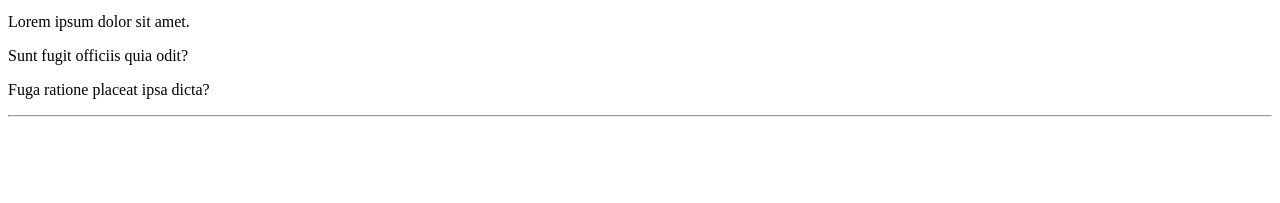
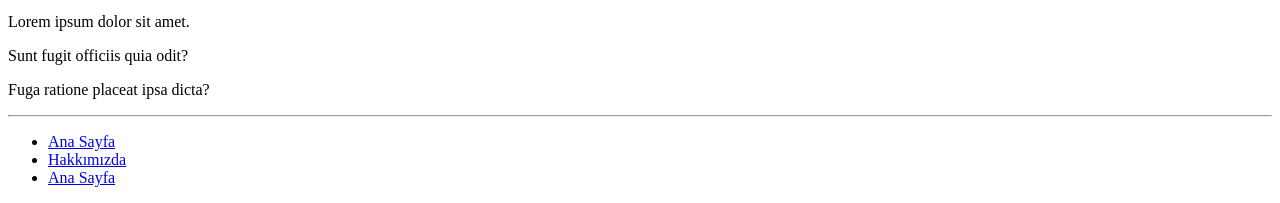
Before and after one commit to Mucahid-Canbey/Html-Bolum-Sonu, a plain HTML site: page about-us.html in a window 1280 px wide. Shown: the part 1527-1730 px from the top of the page. Before the commit the page ends 1652 px from the top, so only its background shows below. Drawn offline with Linux system fonts and the light colour scheme.

Commit message:
index.html | Footer bölümüne navigasyon eklendi

```diff
--- a/about-us.html
+++ b/about-us.html
@@ -65,6 +65,19 @@
     <!-- Content - End -->
 
     <!-- Footer - Start -->
+    <nav>
+        <ul>
+            <li>
+                <a href="index.html">Ana Sayfa</a>
+            </li>
+            <li>
+                <a href="about-us.html">Hakkımızda</a>
+            </li>
+            <li>
+                <a href="contact.html">Ana Sayfa</a>
+            </li>
+        </ul>
+    </nav>
     <!-- Footer - End -->
 
 
```
